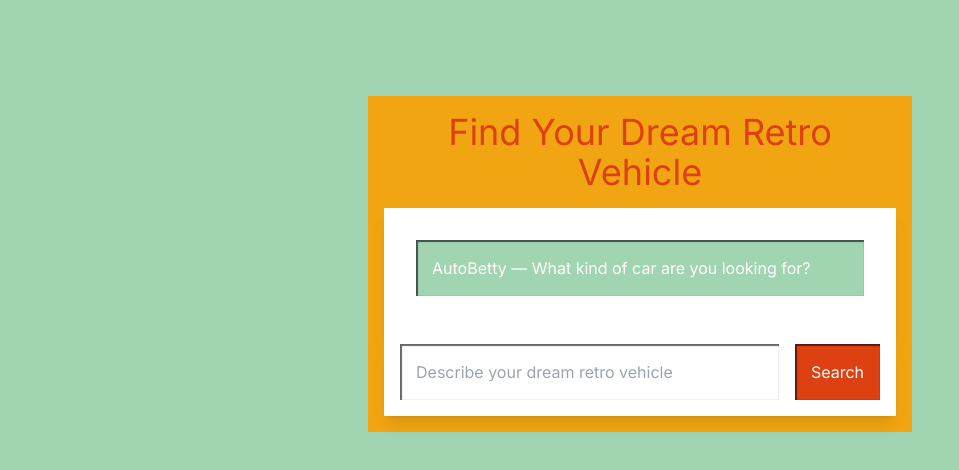
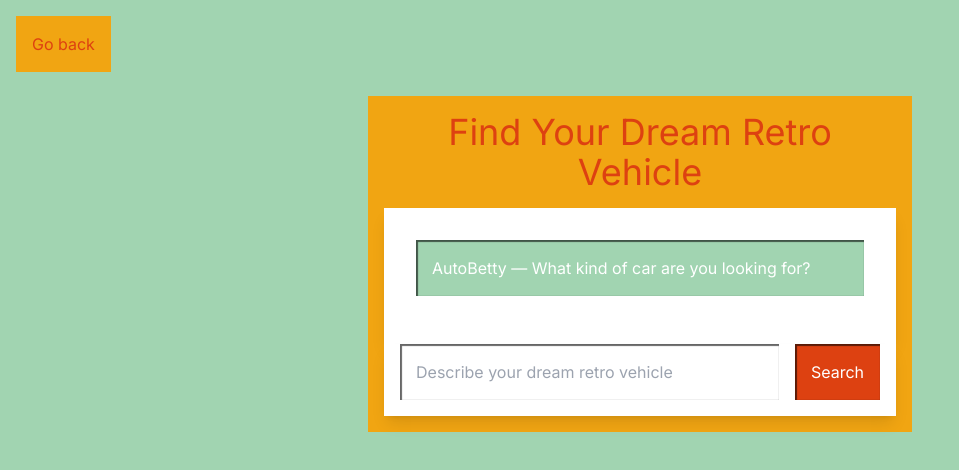
Before and after one commit to sb2bg/8bit-auto, a Next.js app: page /chat in a window 1280 px wide. Shown: the top 470 px of the page, without its empty margins (0-959 px from the left). Built offline with nearby package versions, Linux system fonts and the light colour scheme.

Commit message:
Use localhost

```diff
--- a/src/app/chat/page.tsx
+++ b/src/app/chat/page.tsx
@@ -42,16 +42,14 @@ export default function ChatPage() {
     }).then((res) => res.json());
 
     if (response.message.includes("<done>")) {
-      console.log(response.message);
       const cars = await fetch(
-        `https://583e-34-228-42-74.ngrok-free.app/chat/${response.message.slice(
+        `http://127.0.0.1:8000/chat/${response.message.slice(
           response.message.indexOf("<done>") + 6
         )}`,
         {
           method: "GET",
           headers: {
             "Content-Type": "application/json",
-            "ngrok-skip-browser-warning": "true",
           },
         }
       ).then((res) => {
@@ -71,6 +69,12 @@ export default function ChatPage() {
 
   return (
     <main className="flex min-h-screen flex-col items-center justify-between p-24">
+      <button
+        className="absolute top-0 left-0 p-4 m-4 bg-[color:var(--color-tertiary)] text-[color:var(--color-secondary)]"
+        onClick={() => router.push("/")}
+      >
+        Go back
+      </button>
       <Chat messages={messages} onSend={sendToAutoBuddy} disabled={computing} />
       <div ref={messagesEndRef} />
     </main>
```
